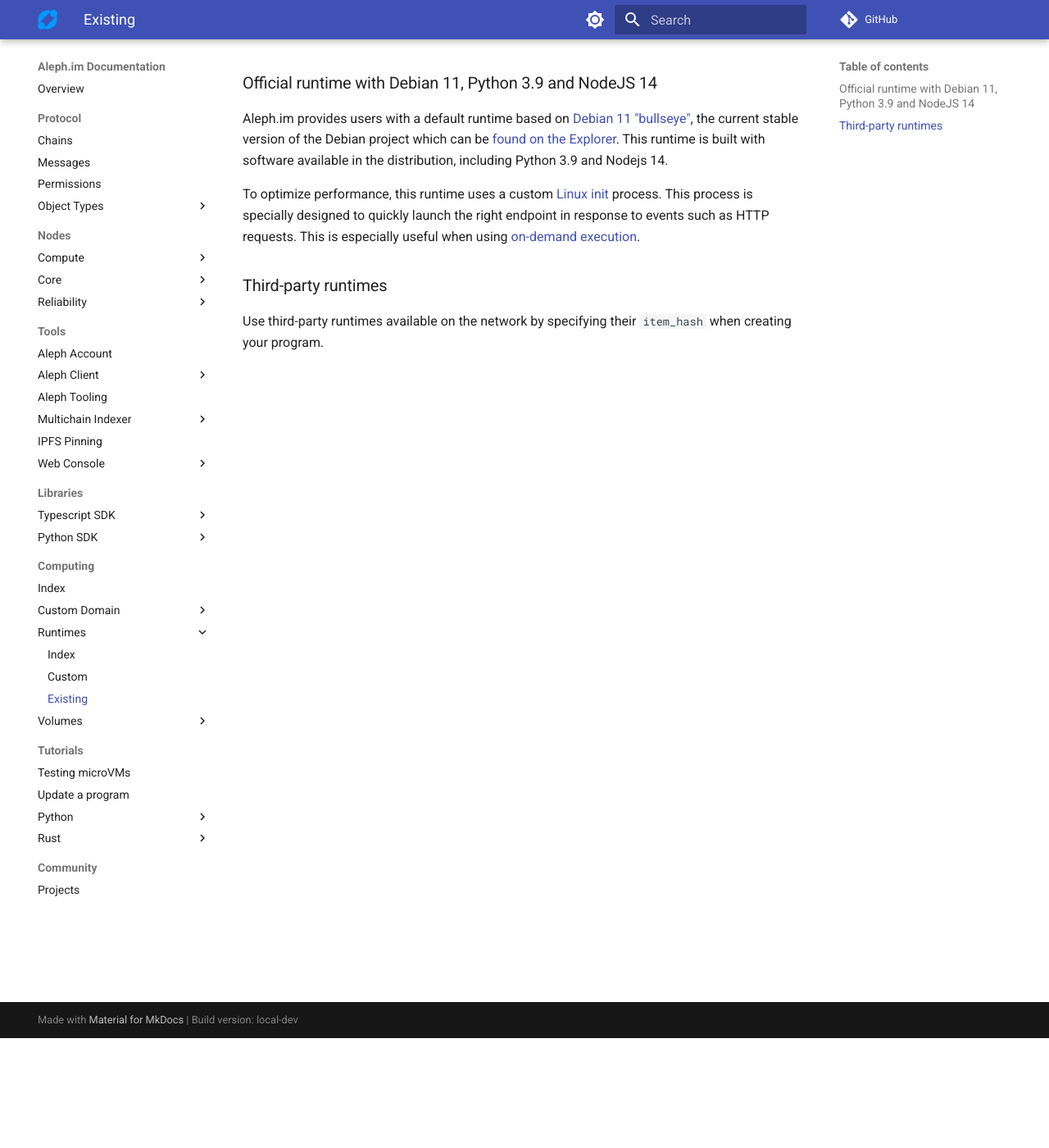
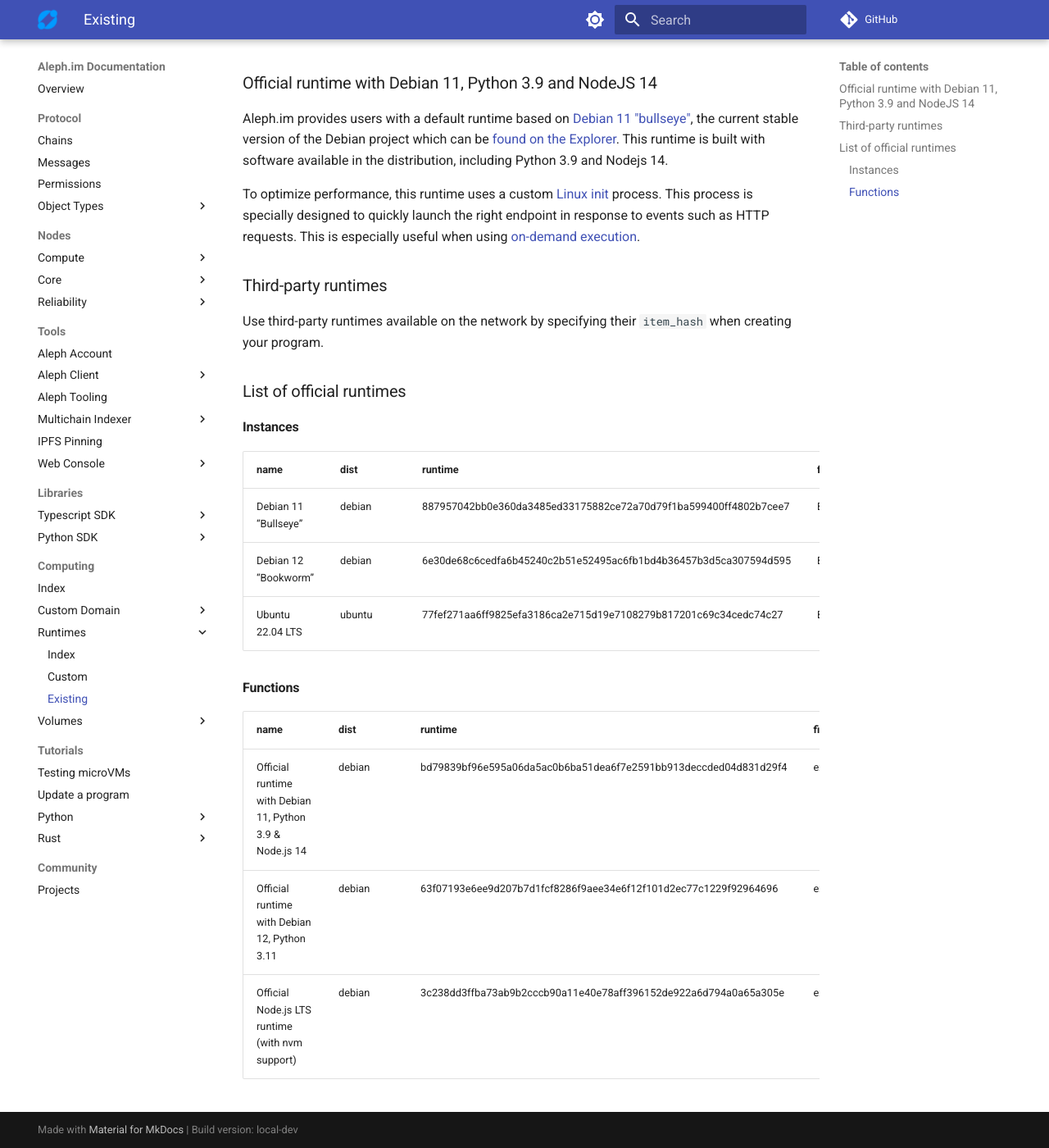
Before and after one commit to aleph-im/aleph-docs, an MkDocs documentation site: the page built from docs/computing/runtimes/existing.md, in a window 1280 px wide and 1400 px high, scrolled down 134 px. Shown: the whole window at 82% size. Built offline with MkDocs 1.6.1 and Material for MkDocs 9.7.7, drawn with Linux system fonts in a browser that asks for light colours; comment, search, counter and statistics services are not loaded.

Commit message:
Add list of existing runtimes (#97)
* [+] wip: lList of runtimes: images

* [+] functions added to list of runtimes

* [*] official min. runtime changed

* [*] path runtime list added

* [*] runtime: functions name changed

* [*] move list of runtimes to existing.md

* [*] instance runtimes dist changed to ubuntu

* link runtime section in this other one that also talks about runtimes

```diff
--- a/docs/computing/runtimes/existing.md
+++ b/docs/computing/runtimes/existing.md
@@ -26,3 +26,21 @@
 ### Third-party runtimes
 
 Use third-party runtimes available on the network by specifying their `item_hash` when creating your program.
+
+### List of official runtimes
+
+#### Instances
+
+| name | dist | runtime | filesystem |
+| --- | --- | --- | --- |
+| Debian 11 “Bullseye” | debian | 887957042bb0e360da3485ed33175882ce72a70d79f1ba599400ff4802b7cee7  | BTRFS |
+| Debian 12 “Bookworm” | debian | 6e30de68c6cedfa6b45240c2b51e52495ac6fb1bd4b36457b3d5ca307594d595  |  BTRFS |
+| Ubuntu 22.04 LTS | ubuntu | 77fef271aa6ff9825efa3186ca2e715d19e7108279b817201c69c34cedc74c27  |  BTRFS |
+
+#### Functions
+
+| name | dist | runtime | filesystem |
+| --- | --- | --- | --- |
+| Official runtime with Debian 11, Python 3.9 & Node.js 14| debian | bd79839bf96e595a06da5ac0b6ba51dea6f7e2591bb913deccded04d831d29f4  | ext4 |
+|Official runtime with Debian 12, Python 3.11 | debian | 63f07193e6ee9d207b7d1fcf8286f9aee34e6f12f101d2ec77c1229f92964696  |  ext4 |
+| Official Node.js LTS runtime (with nvm support) | debian | 3c238dd3ffba73ab9b2cccb90a11e40e78aff396152de922a6d794a0a65a305e  |  ext4 |
```
Also changed, not shown: docs/guides/python/getting_started.md (+1 -1 lines).
